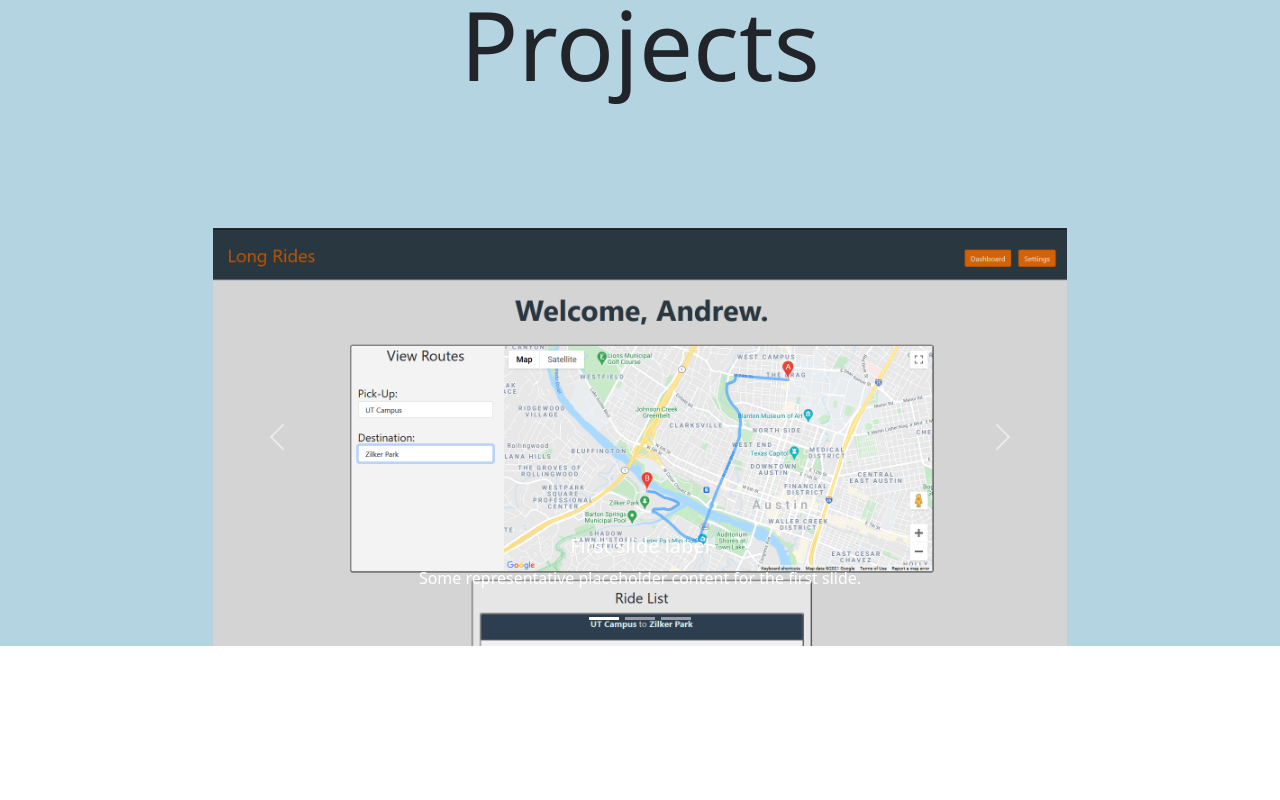
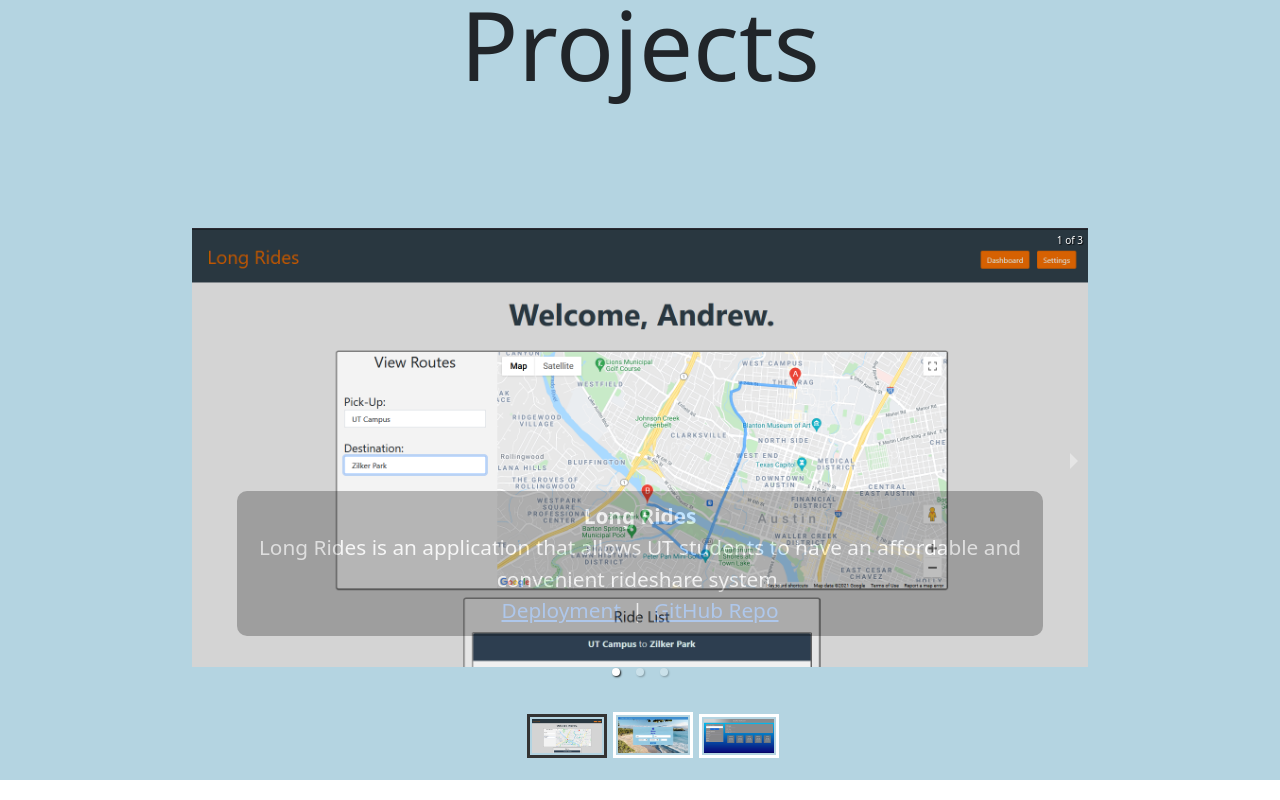
Before and after one commit to andwilson36/react-portfolio, a React (Create React App) app: page / in a window 1280 px wide. Shown: the part 3633-4433 px from the top of the page. Before the commit the page ends 4279 px from the top, so only its background shows below. Built offline with nearby package versions, Linux system fonts and the light colour scheme.

Commit message:
finished project

```diff
--- a/package.json
+++ b/package.json
@@ -10,6 +10,7 @@
     "react": "^17.0.2",
     "react-bootstrap": "^2.0.0-beta.5",
     "react-dom": "^17.0.2",
+    "react-responsive-carousel": "^3.2.21",
     "react-scripts": "4.0.3",
     "web-vitals": "^1.1.2"
   },
--- a/src/components/Projects.js
+++ b/src/components/Projects.js
@@ -1,56 +1,51 @@
-import React from 'react'
+import React from 'react';
+import "react-responsive-carousel/lib/styles/carousel.min.css"; // requires a loader
+import { Carousel } from 'react-responsive-carousel';
 import longRides from '../assets/long-rides.png';
 import ticket from '../assets/ticket.png';
+import weather from '../assets/weather.png';
 
 
 function Projects() {
     return (
         <div>
             <div className="title">Projects</div>
-            <div className="carousel-container col-8">
-                <div id="carouselProjects" className="carousel slide" data-bs-ride="carousel">
-                    <div className="carousel-indicators">
-                        <button type="button" data-bs-target="#carouselProjects" data-bs-slide-to="0" className="active"
-                            aria-current="true" aria-label="Slide 1"></button>
-                        <button type="button" data-bs-target="#carouselProjects" data-bs-slide-to="1"
-                            aria-label="Slide 2"></button>
-                        <button type="button" data-bs-target="#carouselProjects" data-bs-slide-to="2"
-                            aria-label="Slide 3"></button>
+            <div className="carousel-container">
+                <Carousel>
+                    <div>
+                        <img src={longRides} />
+                        <p className="legend">
+                            <strong>Long Rides</strong>
+                            <br></br>
+                            Long Rides is an application that allows UT students to have an affordable and convenient rideshare system.
+                            <br></br>
+                            <a href="https://github.com/andwilson36/Long_Rides_project_two" target="_blank">Deployment</a>&nbsp;&nbsp;|&nbsp;&nbsp;
+                            <a href="https://github.com/andwilson36/Long_Rides_project_two" target="_blank">GitHub Repo</a>
+                        </p>
                     </div>
-                    <div className="carousel-inner">
-                        <div className="carousel-item active">
-                            <img src={longRides} className="d-block w-100 project" alt="..." />
-                            <div className="carousel-caption d-none d-md-block">
-                                <h5>First slide label</h5>
-                                <p>Some representative placeholder content for the first slide.</p>
-                            </div>
-                        </div>
-                        <div className="carousel-item">
-                            <img src="..." className="d-block w-100 project" alt="..." />
-                            <div className="carousel-caption d-none d-md-block">
-                                <h5>Second slide label</h5>
-                                <p>Some representative placeholder content for the second slide.</p>
-                            </div>
-                        </div>
-                        <div className="carousel-item">
-                            <img src="..." className="d-block w-100 project" alt="..." />
-                            <div className="carousel-caption d-none d-md-block">
-                                <h5>Third slide label</h5>
-                                <p>Some representative placeholder content for the third slide.</p>
-                            </div>
-                        </div>
+                    <div>
+                        <img src={ticket} />
+                        <p className="legend">
+                            <strong>Ticket</strong>
+                            <br></br>
+                            Ticket is a website where you can search anywhere in the world for flights and hotels and see quotes for the areas you want.
+                            <br></br>
+                            <a href="https://andwilson36.github.io/Ticket_Project_One/" target="_blank">Deployment</a>&nbsp;&nbsp;|&nbsp;&nbsp;
+                            <a href="https://github.com/andwilson36/Ticket_Project_One" target="_blank">GitHub Repo</a>
+                        </p>
                     </div>
-                    <button className="carousel-control-prev" type="button" data-bs-target="#carouselProjects"
-                        data-bs-slide="prev">
-                        <span className="carousel-control-prev-icon" aria-hidden="true"></span>
-                        <span className="visually-hidden">Previous</span>
-                    </button>
-                    <button className="carousel-control-next" type="button" data-bs-target="#carouselProjects"
-                        data-bs-slide="next">
-                        <span className="carousel-control-next-icon" aria-hidden="true"></span>
-                        <span className="visually-hidden">Next</span>
-                    </button>
-                </div>
+                    <div>
+                        <img src={weather} />
+                        <p className="legend">
+                            <strong>Weather Dashboard</strong>
+                            <br></br>
+                            This weather dashboard will take input from users choice of city and display the next five days forecast including, temperature, wind speed, humidity and UV index.
+                            <br></br>
+                            <a href="https://andwilson36.github.io/Weather_Dashboard/" target="_blank">Deployment</a>&nbsp;&nbsp;|&nbsp;&nbsp;
+                            <a href="https://github.com/andwilson36/Weather_Dashboard" target="_blank">GitHub Repo</a>
+                        </p>
+                    </div>
+                </Carousel>
             </div>
         </div>
     )
--- a/src/index.css
+++ b/src/index.css
@@ -82,9 +82,20 @@ h1 {
 }
 
 .carousel-container {
+  width: 70%;
   margin-top: 7rem;
   margin-left: auto;
   margin-right: auto;
+}
+
+.legend {
+  font-size: 1.3rem !important;
+}
+
+.project-desc {
+  opacity: .8;
+  background-color: rgb(0, 0, 0);
+  border-radius: 9px;
 }
 
 .hero-background {
```
Also changed, not shown: src/assets/weather.png (added), 1 other file (tests, documents, lock files or other folders).
